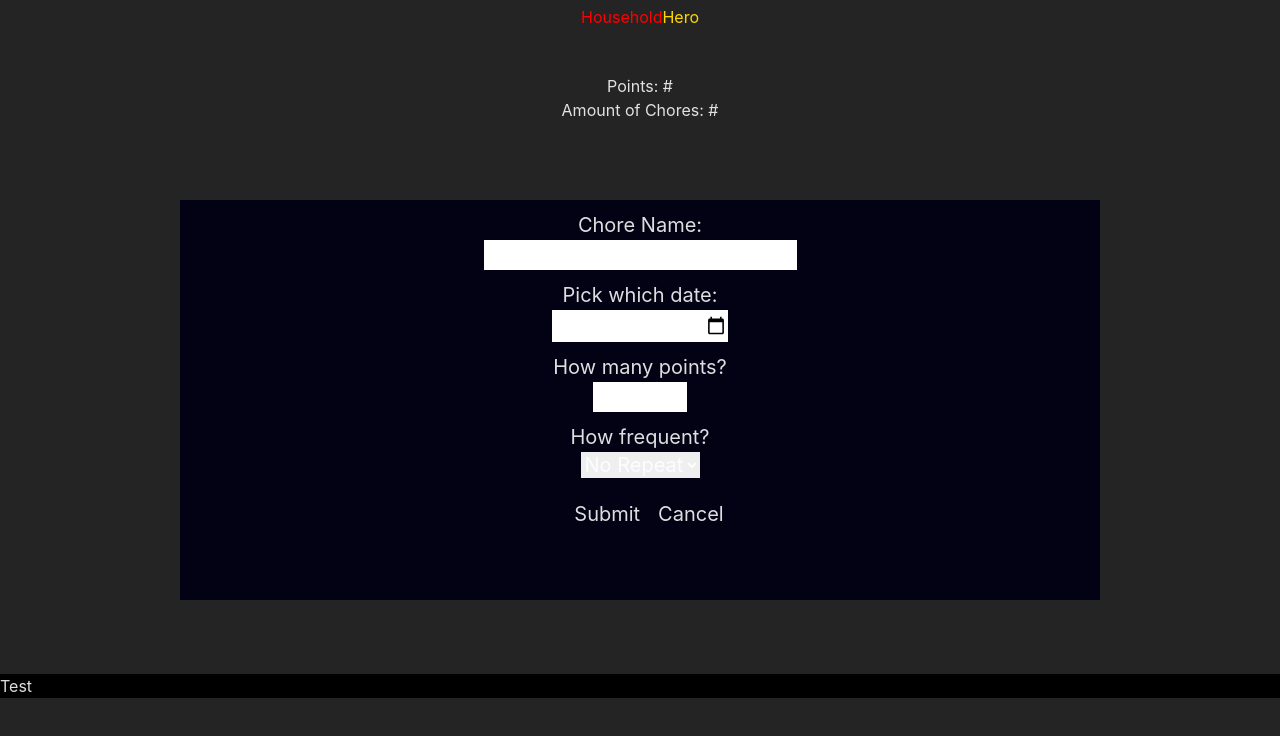
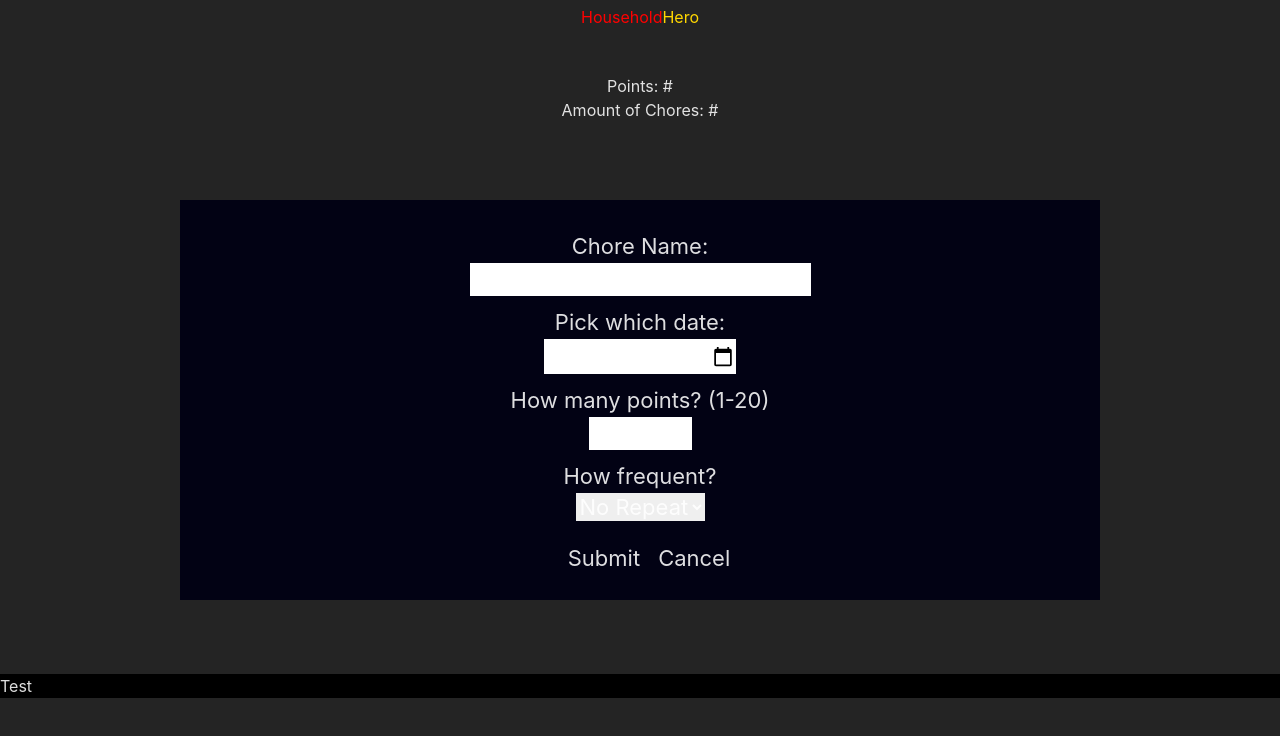
Before and after one commit to aduong3/ChoreTracker, a React (Vite) app: page / in a window 1280 px wide. Both pictures are taken after a click on the button "Add Chores". Shown: the top 736 px of the page. Built offline with nearby package versions, Linux system fonts and the light colour scheme.

Commit message:
added useState for all form details

```diff
--- a/src/Form.css
+++ b/src/Form.css
@@ -13,12 +13,13 @@
     flex-direction: column;
     justify-content: center;
     align-items: center;
-    font-size: 20px;
-    margin-top: 10px;
+    font-size: 22px;
+    margin-top: 30px;
 }
 #form-container > form > input{
     margin-bottom: 10px;
 }
+
 #form-container input[type="submit"] {
     margin-top: 15px;
 }
--- a/src/Form.jsx
+++ b/src/Form.jsx
@@ -4,8 +4,11 @@ import PropTypes from 'prop-types';
 
 
 function Form({ onClose }){
+    const [choreName, setChoreName] = useState('');
+    const [selectedDate, setSelectedDate] = useState('');
+    const [points, setPoints] = useState(0);
     const [frequency, setFrequency] = useState('none');
-    const [selectedDate, setSelectedDate] = useState('');
+
 
     const handleFrequencyChange = (e) => {
         setFrequency(e.target.value);
@@ -26,21 +29,26 @@ function Form({ onClose }){
         })
     }
 
+    const handleSubmit = async (e) => {
+        e.preventDefault();
+        // await saveChore({ choreName, selectedDate, points, frequency});
+    }
+
     return(
         <>
         <div id="form-container">
-        <form>
+        <form onSubmit={handleSubmit}>
             <label htmlFor="chore-title">Chore Name:</label>
-            <input type="text" name="chore-title" id="chore-title"></input>
+            <input type="text" name="chore-title" id="chore-title" value={choreName} onChange={(e) => setChoreName(e.target.value)} required></input>
 
             <label htmlFor="chore-date">Pick which date:</label>
-            <input type="date" name="chore-date" id="chore-date" value={selectedDate} onChange={handleDateChange}></input>
+            <input type="date" name="chore-date" id="chore-date" value={selectedDate} onChange={handleDateChange} required></input>
 
-            <label htmlFor="points">How many points?</label>
-            <input type="number" name="points" id="points" min="1" max="20"></input>
+            <label htmlFor="points">How many points? (1-20)</label>
+            <input type="number" name="points" id="points" min="1" max="20" value={points} onChange={(e)=> setPoints(e.target.value)} required></input>
 
             <label htmlFor="frequency">How frequent?</label>
-            <select name="frequency" id="frequency" value={frequency} onChange={handleFrequencyChange}>
+            <select name="frequency" id="frequency" value={frequency} onChange={handleFrequencyChange} required>
                 <option value="none">No Repeat</option>
                 <option value="daily">Daily</option>
                 <option value="weekly">Weekly</option>
@@ -59,8 +67,6 @@ function Form({ onClose }){
                 <p> This chore will take place on {fixDate(selectedDate)}.</p>
             )}
         </div>
-
-
         </>
     )
 };
```
